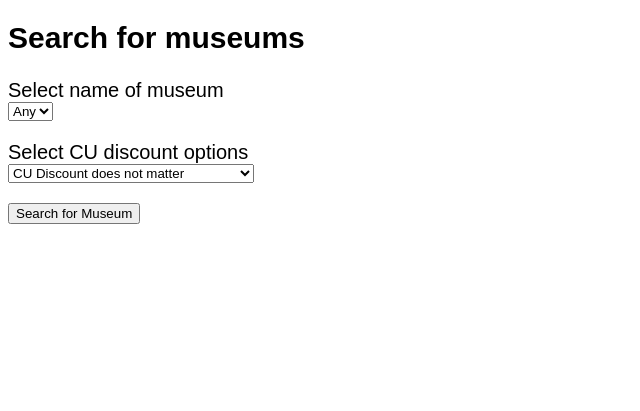
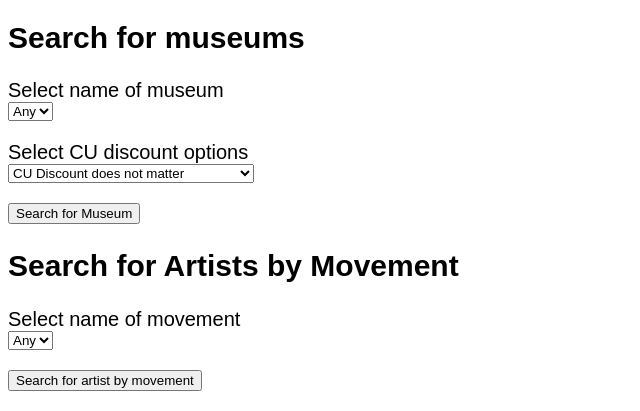
Before and after one commit to rose-huang/w4111-proj1-artdb, a Flask app: template templates/index.html in a window 1280 px wide. Shown: the part 1121-1532 px from the top of the page, without its empty margins (0-640 px from the left). Before the commit the page ends 1345 px from the top, so only its background shows below. Run offline with Flask 2, Linux system fonts and the light colour scheme; the template is opened without the code that fills it, so the values that code supplies are empty; parts of the project's set-up code (start-up, migrations or seed data) failed here and were passed over.

Commit message:
add search artist by movement

```diff
--- a/server.py
+++ b/server.py
@@ -85,7 +85,12 @@ def update():
 	for result in mus_name:
 		mus_names.append(result['name'])
 
-	context = dict(user_names = names, artwork_ids = art_ids, artwork_mediums = art_mediums, artwork_place_created = art_places, artwork_titles = art_titles, artwork_years = art_years, museum_names = mus_names)
+	mov_name = conn.execute("SELECT DISTINCT name FROM movements ORDER BY name")
+	mov_names = []
+	for result in mov_name:
+		mov_names.append(result['name'])
+
+	context = dict(user_names = names, artwork_ids = art_ids, artwork_mediums = art_mediums, artwork_place_created = art_places, artwork_titles = art_titles, artwork_years = art_years, museum_names = mus_names, movement_names = mov_names)
 
 	return context
 
@@ -644,6 +649,35 @@ def getuserinfo():
 	return render_template("index.html", rec = rec, userartworktable = df_artwork.to_html(), userartisttable = df_artist.to_html(), usermovementtable = df_movement.to_html(), uservisitedtable = df_visited.to_html(), userrectable = df_userrec.to_html(), **context)
 
 
+@app.route('/searchartistbymovement',methods = ['POST'])
+def searchartistbymovement():
+	movement = request.form.get('get_movement')
+
+	if movement != "all":
+		artistquery = conn.execute("SELECT A.name AS artist_name FROM participates_in P, artists A, Movements M WHERE M.name = '{}' and M.name = P.name and P.artist_id = A.artist_id".format(movement))
+	else:
+		artistquery = conn.execute("SELECT A.name AS artist_name FROM participates_in P, artists A, Movements M WHERE M.name = P.name and P.artist_id = A.artist_id")
+
+	artist_list = []
+
+	for q in artistquery:
+		artist_list.append(q['artist_name'])
+
+	artist_array = np.asarray(artist_list)
+
+	df_artist = pd.DataFrame(list(zip(artist_array)),columns=['Artist Name'])
+	df_artist.index = np.arange(1, len(df_artist) + 1)
+
+	if len(df_artist)!=0:
+			rec = 'Here are our recommendations:'
+	else:
+			rec = 'Sorry! Our database is too small to give you any helpful recommendations.'
+
+	context = update()
+	return render_template("index.html", rec = rec, artisttable = df_artist.to_html(), **context)
+
+
+
 
 
 # Example of adding new data to the database
--- a/templates/index.html
+++ b/templates/index.html
@@ -206,6 +206,26 @@
     {% endblock museumcontent %}
   </div>
 
+<!-- SEARCH FOR ARTISTS BY MOVEMENT -->
+  <h2>Search for Artists by Movement</h2>
+  <form method="POST" action="/searchartistbymovement">
+    <p>Select name of movement<br>
+    <select name="get_movement">
+    <option value="all" selected>Any</option>
+    {% for z in movement_names %}
+      <option value = "{{ z }}">{{ z }}</option>
+    {% endfor %}<br>
+    </select></p>
+
+    <input type="submit" value="Search for artist by movement">
+  </form>
+
+  <div>
+    {% block artistcontent %}
+    {{artisttable | safe}}
+    {% endblock artistcontent %}
+  </div>
+
 
 
 
```
